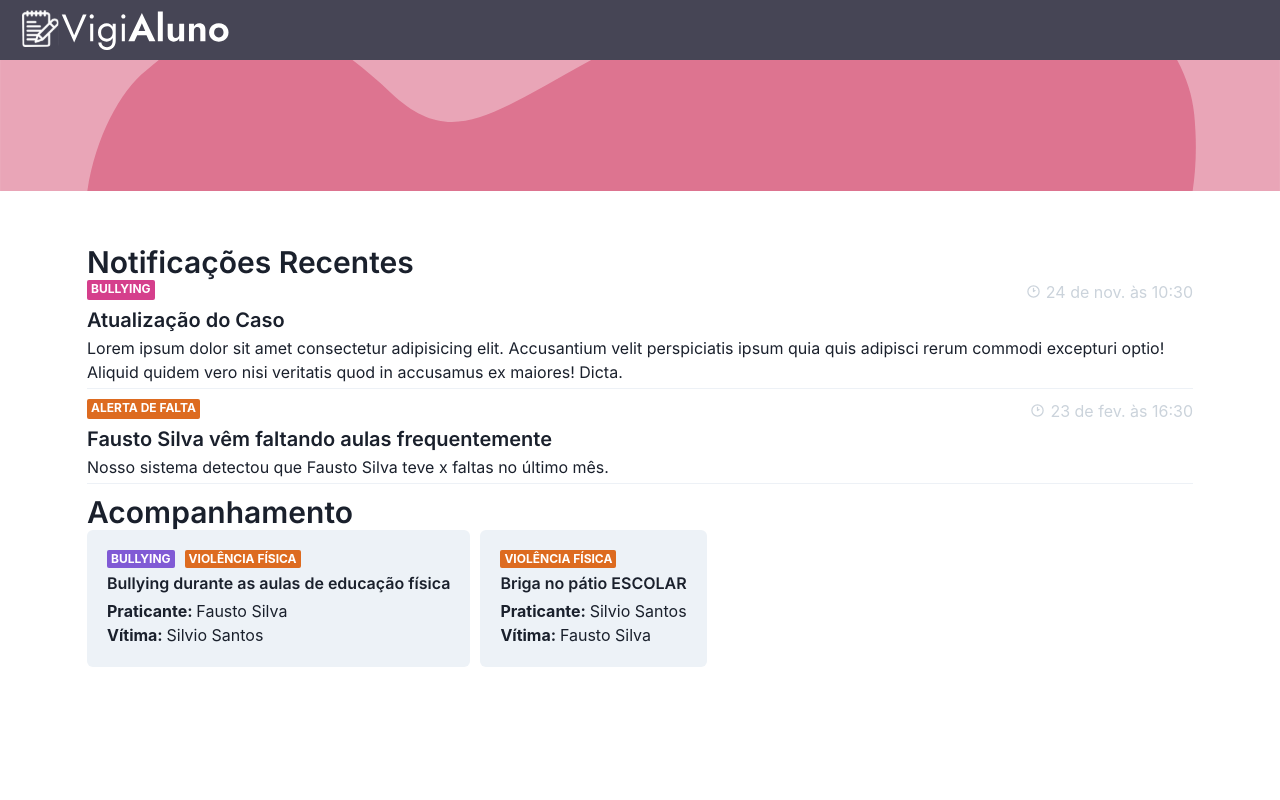
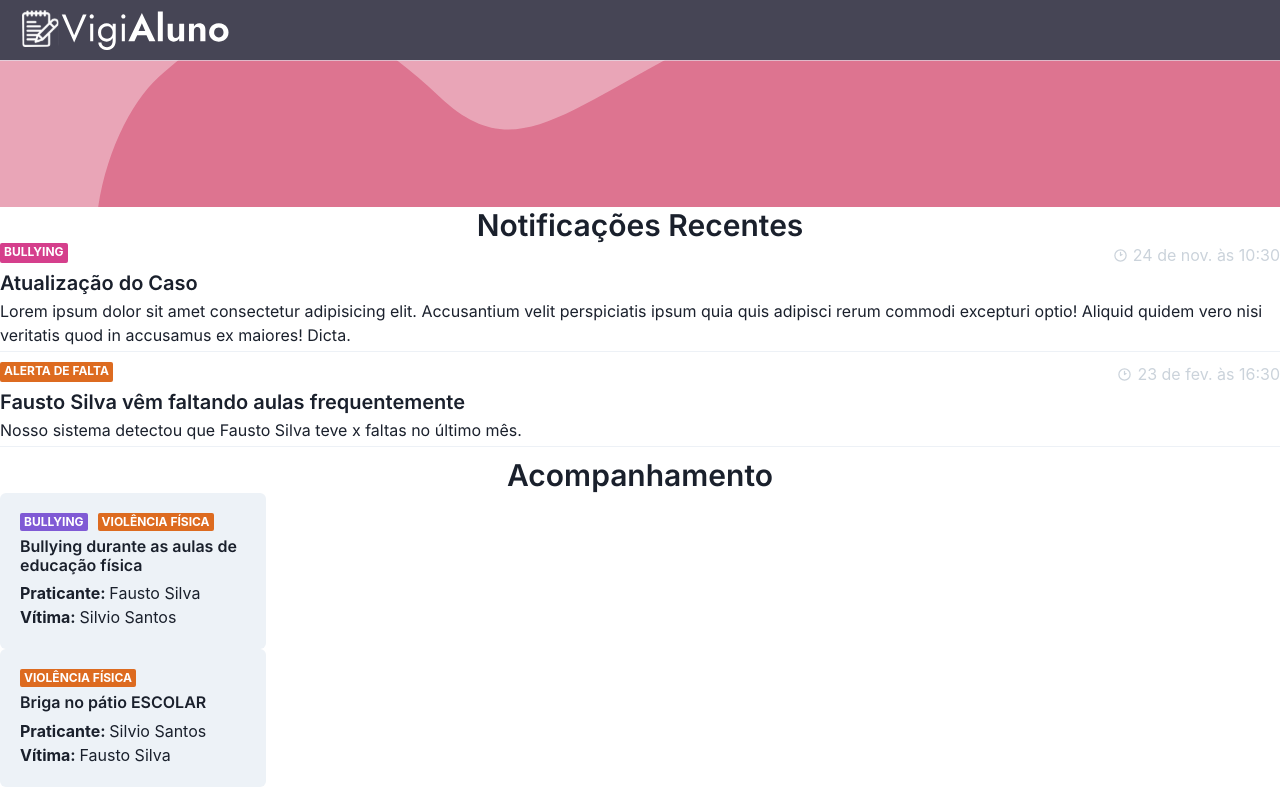
Before and after one commit to otavio4000/pds_2023.2, a React (Create React App) app: page /dashboard/mychild/1 in a window 1280 px wide. Built offline with nearby package versions, Linux system fonts and the light colour scheme.

Commit message:
feat: adds logic for child page rendering different components

```diff
--- /dev/null
+++ b/src/context/ParentDashboardContext.ts
@@ -0,0 +1,14 @@
+import { createContext } from "react";
+import { ViolenceType } from "enums/violencetype";
+
+
+interface ParentDashboardContextData {
+    parentDashboardState: "general" | "denuncia";
+    setParentDashboardState: (parentDashboardState: "general" | "denuncia") => void;
+}
+
+
+export const ParentDashboardContext = createContext<ParentDashboardContextData>({
+        parentDashboardState: "general",
+        setParentDashboardState: () => {}
+});
--- /dev/null
+++ b/src/pages/Dashboard/Pais/MyChildPage/AcompanhamentoInformationCard/index.tsx
@@ -0,0 +1,8 @@
+import styles from "./styles.module.css";
+
+const AcompanhamentoInformationCard = () => {
+    return (<>
+    </>)
+}
+
+export default AcompanhamentoInformationCard;
--- /dev/null
+++ b/src/pages/Dashboard/Pais/MyChildPage/MyChildInformationCard/index.tsx
@@ -0,0 +1,105 @@
+import styles from "./styles.module.css";
+import banner from "assets/images/wave-banner.svg";
+import { useParams } from "react-router-dom";
+import { useState, useContext } from "react";
+import Notification from "../components/Notification";
+import AcompanhamentoCard from "../components/AcompanhamentoCard";
+import { Heading, Box, Divider, Text } from "@chakra-ui/react";
+import { ParentDashboardContext } from "context/ParentDashboardContext";
+
+interface INotification {
+    type: string,
+    title: string,
+    time: string,
+    description: string,
+    color: string
+}
+
+interface TypeOfViolence {
+    title: string,
+    color: string
+}
+
+
+interface AcompanhamentoDetails {
+    types: Array<TypeOfViolence>,
+    title: string,
+    praticante: string,
+    vitima: string,
+    link: string
+}
+
+
+
+const MyChildInformationCard = () => {
+    const { id } = useParams();
+    const [notifications, setNotifications] = useState<Array<INotification>>([
+        {
+            type: "bullying",
+            title: "Atualização do Caso",
+            description: "Lorem ipsum dolor sit amet consectetur adipisicing elit. Accusantium velit perspiciatis ipsum quia quis adipisci rerum commodi excepturi optio! Aliquid quidem vero nisi veritatis quod in accusamus ex maiores! Dicta.",
+            color: "pink",
+            time: "24 de nov. às 10:30",
+        },
+        {
+            type: "alerta de falta",
+            title: "Fausto Silva vêm faltando aulas frequentemente",
+            description: "Nosso sistema detectou que Fausto Silva teve x faltas no último mês.",
+            color: "orange",
+            time: "23 de fev. às 16:30"
+        }
+    ]);
+
+    const [acompanhamentos, setAcompanhamentos] = useState<Array<AcompanhamentoDetails>>([
+        {
+            types: [{title: "bullying", color: "purple"}, {title: "violência física", color: "orange"}],
+            title: "Bullying durante as aulas de educação física",
+            praticante: "Fausto Silva",
+            vitima: "Silvio Santos",
+            link: "21312331231"
+        },
+        {
+            types: [{title: "violência física", color: "orange"}],
+            title: "Briga no pátio ESCOLAR",
+            praticante: "Silvio Santos",
+            vitima: "Fausto Silva",
+            link: "5435345341"
+        },
+    ])
+
+    return (
+        <div className={styles.container_main}>
+            <div className={styles.main}>
+                <div className={styles.notifications}>
+                    <Heading size="lg" className={styles.heading}>
+                        Notificações Recentes
+                    </Heading>
+                    {
+                        notifications.map(notification => {
+                            return(
+                                <Notification info={notification} />
+                            )
+                        })
+                    }
+
+                </div>
+                <div className={styles.reports}>
+                    <Heading size="lg" className={styles.heading}>
+                        Acompanhamento
+                    </Heading>
+                    <div className={styles.reports_cards}>
+                        {
+                            acompanhamentos.map(acompanhamento => {
+                                return(
+                                    <AcompanhamentoCard acompanhamento={acompanhamento} />
+                                )
+                            })
+                        }
+                    </div>
+                </div>
+            </div>
+        </div>
+    )
+}
+
+export default MyChildInformationCard;
--- a/src/pages/Dashboard/Pais/MyChildPage/components/AcompanhamentoCard/index.tsx
+++ b/src/pages/Dashboard/Pais/MyChildPage/components/AcompanhamentoCard/index.tsx
@@ -15,7 +15,8 @@ interface AcompanhamentoDetails {
     types: Array<TypeOfViolence>,
     title: string,
     praticante: string,
-    vitima: string
+    vitima: string,
+    link: string
 }
 
 const AcompanhamentoCard = (props: {
@@ -25,7 +26,9 @@ const AcompanhamentoCard = (props: {
     const { acompanhamento } = props;
 
     return (
-        <Card variant="filled">
+        <Card className={styles.card} variant="filled" onClick={() => {
+
+        }}>
             <CardBody className={styles.main}>
                 <div className={styles.types_of_violence}>
                     {
--- a/src/pages/Dashboard/Pais/MyChildPage/components/AcompanhamentoCard/styles.module.css
+++ b/src/pages/Dashboard/Pais/MyChildPage/components/AcompanhamentoCard/styles.module.css
@@ -3,6 +3,8 @@
     flex-direction: column;
     align-items: flex-start;
     gap: 6px;
+    cursor: pointer;
+    text-align: start;
 }
 
 .types_of_violence {
@@ -14,3 +16,7 @@
 .people {
     text-align: start;
 }
+
+.card {
+    width: 266px;
+}
--- a/src/pages/Dashboard/Pais/MyChildPage/index.tsx
+++ b/src/pages/Dashboard/Pais/MyChildPage/index.tsx
@@ -3,10 +3,16 @@ import banner from "assets/images/wave-banner.svg";
 import styles from "./styles.module.css";
 import {
     Heading,
+    Box,
+    Divider,
+    Text
 } from "@chakra-ui/react";
-import { useState } from "react";
+import { useContext, useState } from "react";
+import { ParentDashboardContext } from "context/ParentDashboardContext";
 import Notification from "./components/Notification";
 import AcompanhamentoCard from "./components/AcompanhamentoCard";
+import MyChildInformationCard from "./MyChildInformationCard";
+import AcompanhamentoInformationCard from "./AcompanhamentoInformationCard";
 
 interface INotification {
     type: string,
@@ -26,78 +32,57 @@ interface AcompanhamentoDetails {
     types: Array<TypeOfViolence>,
     title: string,
     praticante: string,
-    vitima: string
+    vitima: string,
+    link: string
+}
+
+const Header = () => {
+
+    const { parentDashboardState } = useContext(ParentDashboardContext);
+
+    return (
+        <Box className={styles.banner} style={{
+            backgroundColor: "white",
+            backgroundImage: `url(${banner})`,
+            height: "147px"
+        }}>
+            <Heading className={styles.banner_heading}>
+                { parentDashboardState == "general" ? "" : "Título da denúncia"}
+            </Heading>
+            <Divider orientation="horizontal" />
+            <Text fontSize="lg" className={styles.banner_text}>
+                { parentDashboardState == "general" ? "" : "Aqui deve ficar o nome do meu filho."}
+            </Text>
+        </Box>
+
+    )
+}
+
+const Display = () => {
+
+    const { parentDashboardState } = useContext(ParentDashboardContext);
+
+    if (parentDashboardState == "general") {
+        return (
+            <MyChildInformationCard />
+        )
+    } else {
+        return (
+            <AcompanhamentoInformationCard />
+        )
+    }
+
 }
 
 const MyChildPage = () => {
 
-    const { id } = useParams();
-    const [notifications, setNotifications] = useState<Array<INotification>>([
-        {
-            type: "bullying",
-            title: "Atualização do Caso",
-            description: "Lorem ipsum dolor sit amet consectetur adipisicing elit. Accusantium velit perspiciatis ipsum quia quis adipisci rerum commodi excepturi optio! Aliquid quidem vero nisi veritatis quod in accusamus ex maiores! Dicta.",
-            color: "pink",
-            time: "24 de nov. às 10:30"
-        },
-        {
-            type: "alerta de falta",
-            title: "Fausto Silva vêm faltando aulas frequentemente",
-            description: "Nosso sistema detectou que Fausto Silva teve x faltas no último mês.",
-            color: "orange",
-            time: "23 de fev. às 16:30"
-        }
-    ]);
+    return (
+        <>
+            <Header />
+            <Display />
+        </>
+    )
 
-    const [acompanhamentos, setAcompanhamentos] = useState<Array<AcompanhamentoDetails>>([
-        {
-            types: [{title: "bullying", color: "purple"}, {title: "violência física", color: "orange"}],
-            title: "Bullying durante as aulas de educação física",
-            praticante: "Fausto Silva",
-            vitima: "Silvio Santos"
-        },
-        {
-            types: [{title: "violência física", color: "orange"}],
-            title: "Briga no pátio ESCOLAR",
-            praticante: "Silvio Santos",
-            vitima: "Fausto Silva"
-        },
-    ])
-
-    return (
-        <div className={styles.container_main}>
-            <img className={styles.banner} src={banner} alt="" />
-            <div className={styles.main}>
-                <div className={styles.notifications}>
-                    <Heading size="lg">
-                        Notificações Recentes
-                    </Heading>
-                    {
-                        notifications.map(notification => {
-                            return(
-                                <Notification info={notification} />
-                            )
-                        })
-                    }
-
-                </div>
-                <div className={styles.reports}>
-                    <Heading size="lg">
-                        Acompanhamento
-                    </Heading>
-                    <div className={styles.reports_cards}>
-                        {
-                            acompanhamentos.map(acompanhamento => {
-                                return(
-                                    <AcompanhamentoCard acompanhamento={acompanhamento} />
-                                )
-                            })
-                        }
-                    </div>
-                </div>
-            </div>
-        </div>
-    )
 }
 
 export default MyChildPage;
--- a/src/pages/Dashboard/Pais/MyChildPage/styles.module.css
+++ b/src/pages/Dashboard/Pais/MyChildPage/styles.module.css
@@ -3,7 +3,6 @@
     flex-direction: column;
     align-items: flex-start;
     padding: 53px 87px;
-
 }
 
 .banner {
@@ -16,6 +15,14 @@
     align-items: flex-start;
 }
 
+.heading {
+    margin-bottom: 12px;
+}
+
+.notifications, .reports {
+    margin-bottom: 10px;
+}
+
 .reports {
     display: flex;
     flex-direction: column;
```
Also changed, not shown: src/pages/Dashboard/Pais/MyChildPage/AcompanhamentoInformationCard/styles.module.css (added), src/pages/Dashboard/Pais/MyChildPage/MyChildInformationCard/styles.module.css (added).
